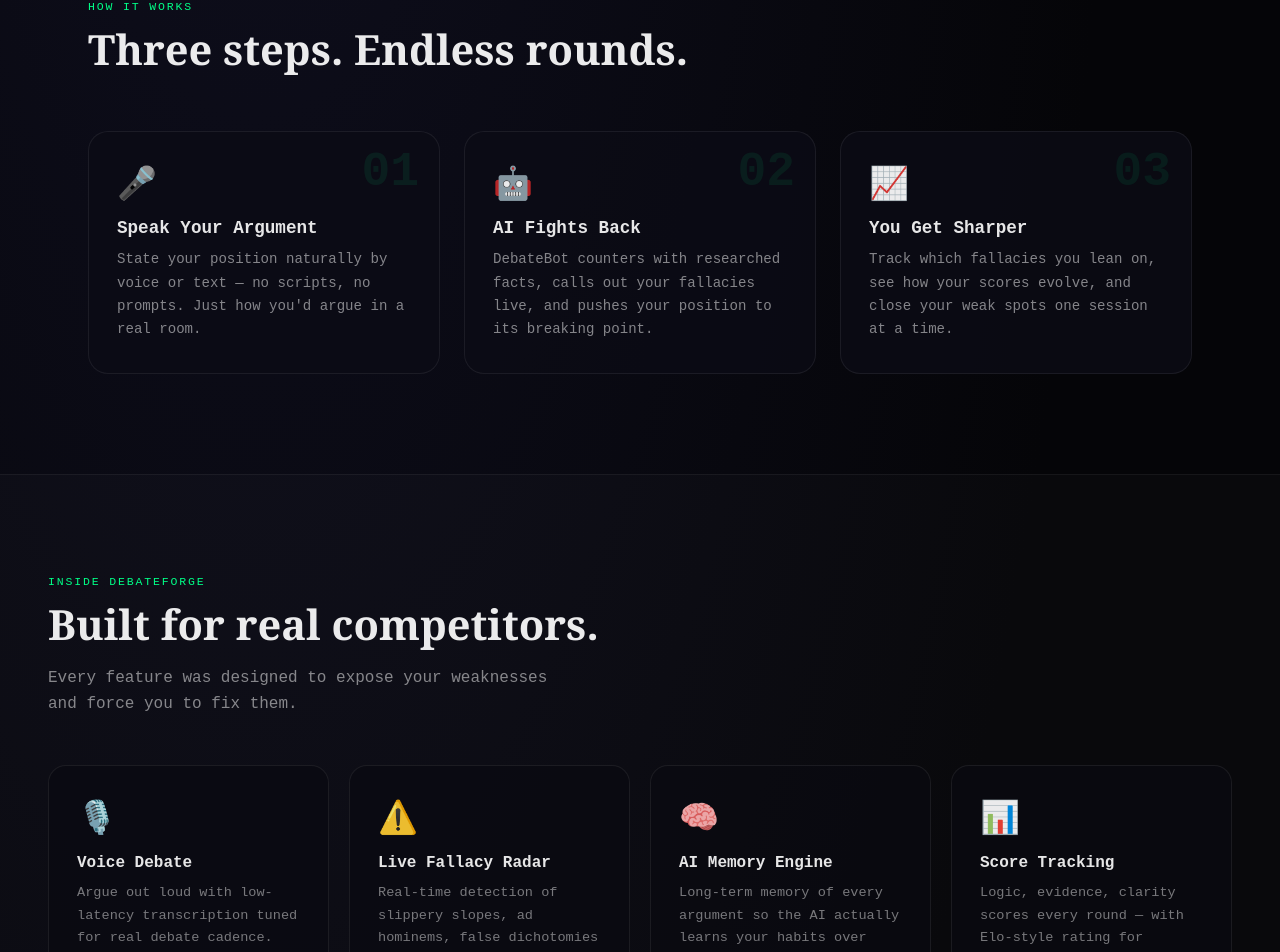
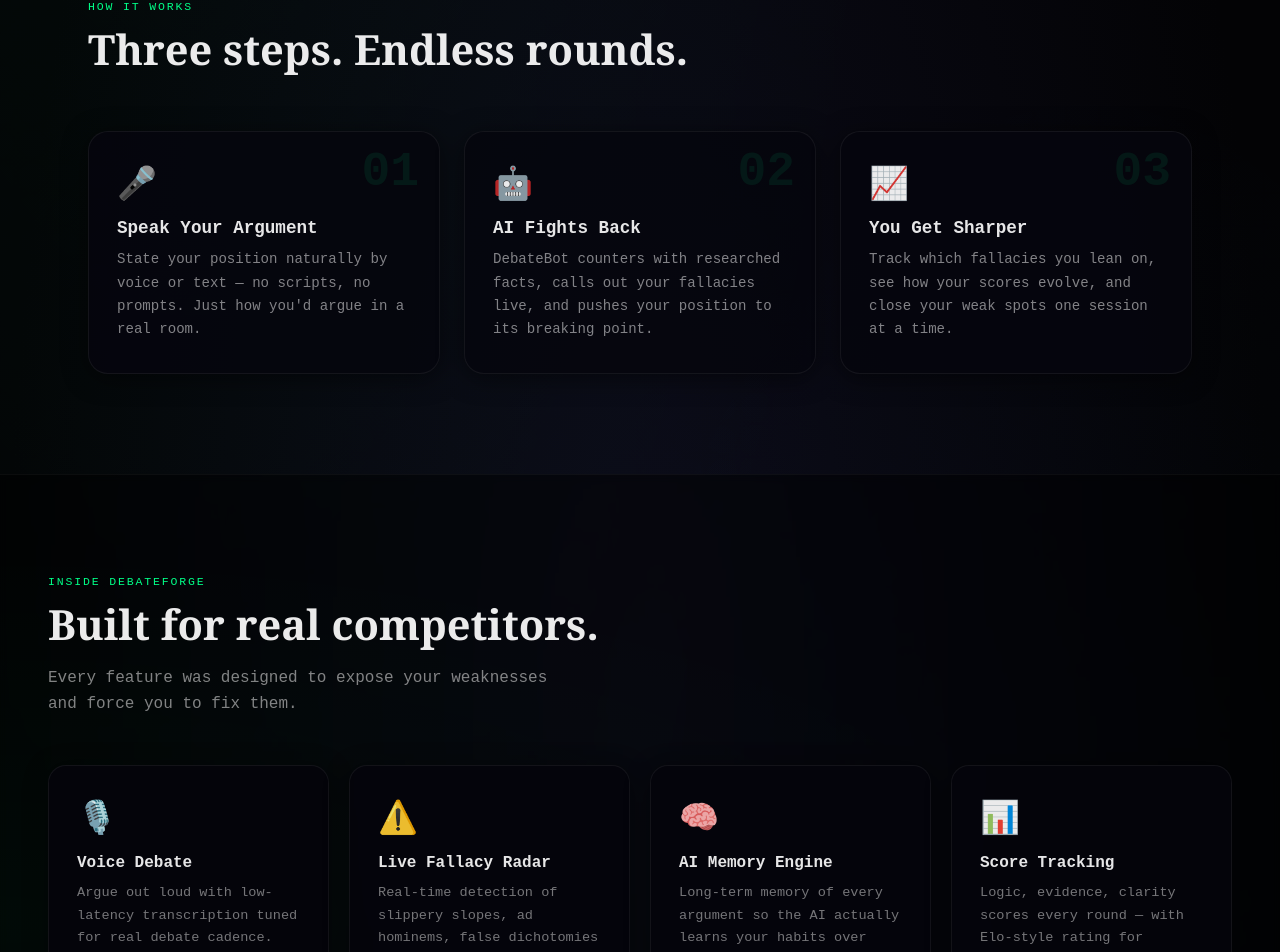
Before and after one commit to Shameer767400/DebateForge, a React (Vite) app in the folder frontend/: page / in a window 1280 px wide. Shown: the part 1040-1992 px from the top of the page. Built offline with nearby package versions, Linux system fonts and the light colour scheme.

Commit message:
style: deepen dark theme on landing page - richer blacks, stronger glows, consistent dark sections

```diff
--- a/frontend/src/styles/landing.css
+++ b/frontend/src/styles/landing.css
@@ -2,10 +2,18 @@
    LANDING PAGE — Premium Redesign
    ═══════════════════════════════════ */
 
+/* ── Ensure full dark canvas ── */
+html, body {
+  background: #030305;
+}
+
 /* ── Canvas background ── */
 .lp-page {
   min-height: 100vh;
-  background: radial-gradient(ellipse at 20% 10%, #0f0f1f 0%, #050508 60%);
+  background:
+    radial-gradient(ellipse at 15% 0%, rgba(0,255,135,0.04) 0%, transparent 50%),
+    radial-gradient(ellipse at 85% 100%, rgba(0,170,255,0.04) 0%, transparent 50%),
+    radial-gradient(ellipse at 50% 50%, #0c0c1a 0%, #030305 70%);
   color: rgba(255,255,255,0.92);
   font-family: 'JetBrains Mono', 'Courier New', monospace;
   overflow-x: hidden;
@@ -373,10 +381,11 @@
   display: flex;
   justify-content: center;
   gap: 0;
-  background: rgba(255,255,255,0.02);
-  border-top: 1px solid rgba(255,255,255,0.06);
-  border-bottom: 1px solid rgba(255,255,255,0.06);
+  background: rgba(0,0,0,0.5);
+  border-top: 1px solid rgba(255,255,255,0.05);
+  border-bottom: 1px solid rgba(255,255,255,0.05);
   padding: 40px 48px;
+  backdrop-filter: blur(10px);
 }
 
 .lp-stat-item {
@@ -416,10 +425,13 @@
 }
 
 .lp-section--dark {
-  background: rgba(255,255,255,0.02);
+  background:
+    radial-gradient(ellipse at 0% 50%, rgba(0,255,135,0.03) 0%, transparent 60%),
+    rgba(0,0,0,0.45);
   max-width: 100%;
-  border-top: 1px solid rgba(255,255,255,0.05);
-  border-bottom: 1px solid rgba(255,255,255,0.05);
+  border-top: 1px solid rgba(255,255,255,0.04);
+  border-bottom: 1px solid rgba(255,255,255,0.04);
+  backdrop-filter: blur(4px);
 }
 
 .lp-section--dark > * {
@@ -463,13 +475,14 @@
 
 .lp-how-card {
   flex: 1 1 240px;
-  background: rgba(12,12,22,0.8);
-  border: 1px solid rgba(255,255,255,0.07);
+  background: rgba(6,6,14,0.9);
+  border: 1px solid rgba(255,255,255,0.06);
   border-radius: 20px;
   padding: 32px 28px;
   position: relative;
   overflow: hidden;
   transition: all 0.35s cubic-bezier(0.22,1,0.36,1);
+  box-shadow: 0 4px 24px rgba(0,0,0,0.5);
 }
 
 .lp-how-card::before {
@@ -483,7 +496,7 @@
 }
 
 .lp-how-card:hover::before { opacity: 1; }
-.lp-how-card:hover { transform: translateY(-8px); border-color: rgba(0,255,135,0.2); box-shadow: 0 24px 60px rgba(0,0,0,0.5); }
+.lp-how-card:hover { transform: translateY(-8px); border-color: rgba(0,255,135,0.25); box-shadow: 0 24px 60px rgba(0,0,0,0.7), 0 0 40px rgba(0,255,135,0.06); background: rgba(8,8,18,0.95); }
 
 .lp-how-step {
   font-size: 3rem;
@@ -531,19 +544,21 @@
 }
 
 .lp-feature-card {
-  background: rgba(10,10,18,0.7);
-  border: 1px solid rgba(255,255,255,0.07);
+  background: rgba(5,5,12,0.9);
+  border: 1px solid rgba(255,255,255,0.06);
   border-radius: 18px;
   padding: 32px 28px;
   position: relative;
   overflow: hidden;
   transition: all 0.35s cubic-bezier(0.22,1,0.36,1);
+  box-shadow: 0 4px 24px rgba(0,0,0,0.4);
 }
 
 .lp-feature-card:hover {
   transform: translateY(-6px);
-  border-color: rgba(0,255,135,0.2);
-  box-shadow: 0 20px 50px rgba(0,0,0,0.5);
+  border-color: rgba(0,255,135,0.25);
+  box-shadow: 0 20px 50px rgba(0,0,0,0.7), 0 0 30px rgba(0,255,135,0.05);
+  background: rgba(8,8,16,0.98);
 }
 
 .lp-feature-glow {
@@ -587,20 +602,22 @@
 }
 
 .lp-testimonial-card {
-  background: rgba(12,12,22,0.8);
-  border: 1px solid rgba(255,255,255,0.07);
+  background: rgba(6,6,14,0.92);
+  border: 1px solid rgba(255,255,255,0.06);
   border-radius: 18px;
   padding: 32px 28px;
   display: flex;
   flex-direction: column;
   gap: 20px;
   transition: all 0.35s;
+  box-shadow: 0 4px 24px rgba(0,0,0,0.4);
 }
 
 .lp-testimonial-card:hover {
-  border-color: rgba(0,170,255,0.25);
+  border-color: rgba(0,170,255,0.3);
   transform: translateY(-4px);
-  box-shadow: 0 18px 48px rgba(0,0,0,0.4);
+  box-shadow: 0 18px 48px rgba(0,0,0,0.6), 0 0 20px rgba(0,170,255,0.05);
+  background: rgba(8,8,16,0.98);
 }
 
 .lp-testimonial-stars { color: #ffcc00; font-size: 0.8rem; letter-spacing: 2px; }
```
